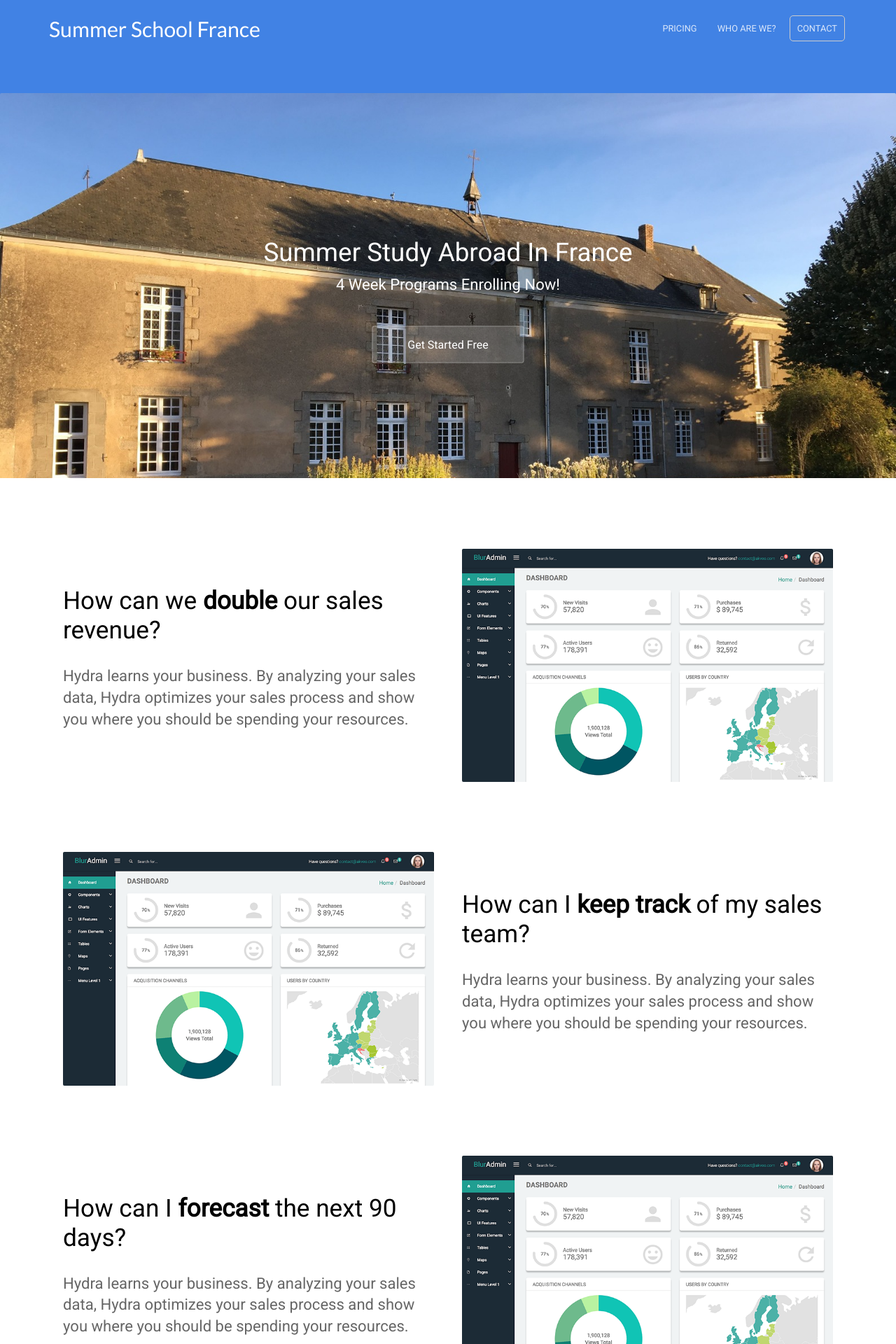
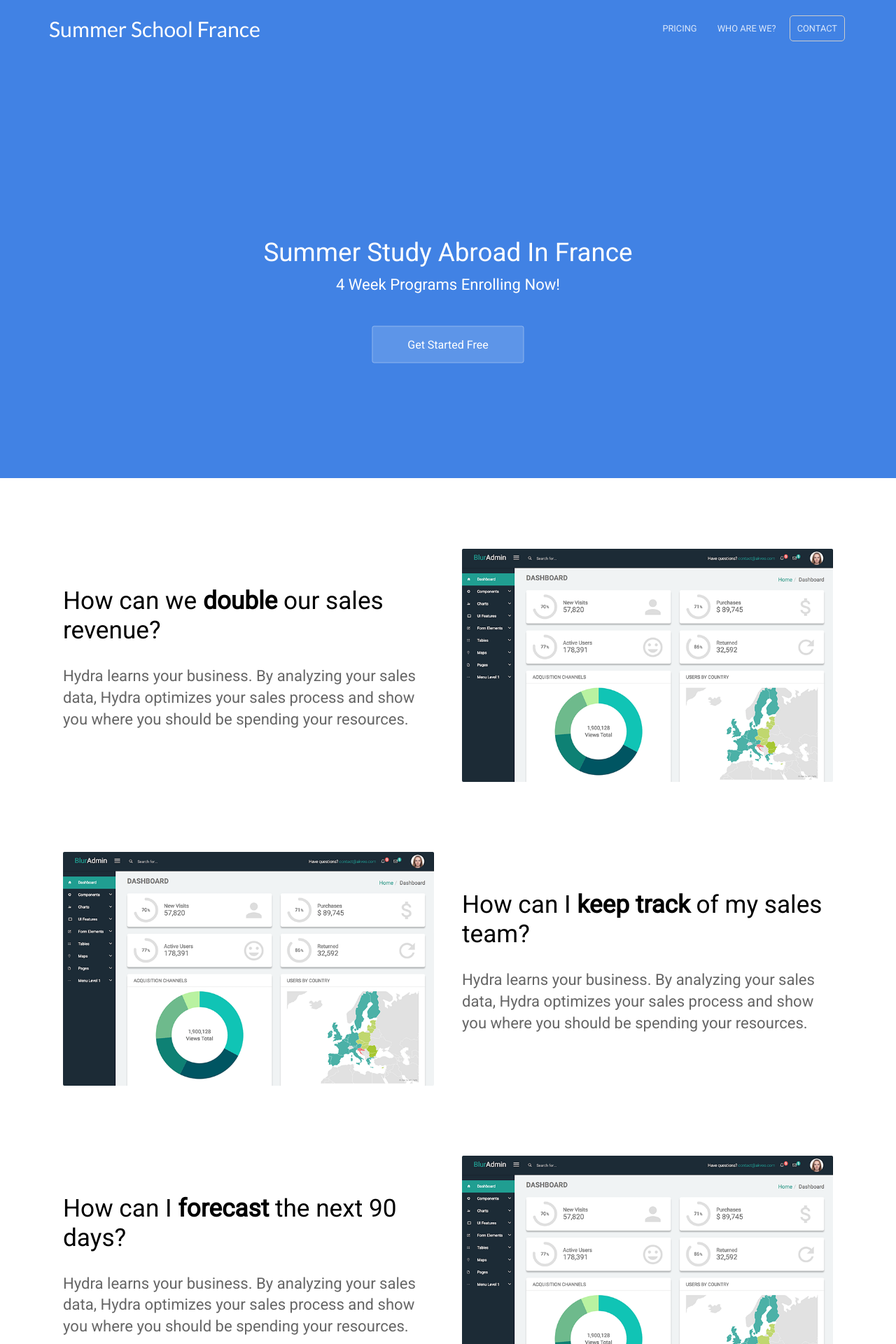
Before and after one commit to baritchie/project1, a Jekyll site: the page built from index.html, in a window 1280 px wide. Shown: the top 1920 px of the page at 70% size. Built offline with Jekyll 4.4.1, drawn with Linux system fonts in a browser that asks for light colours.

Commit message:
Updated 'index.html' via CloudCannon

```diff
--- a/index.html
+++ b/index.html
@@ -5,7 +5,6 @@ description: 4 Week Programs Enrolling Now!
 
 <section class="hero">
     <div class="hero_image">
-		<img alt="Our summer school campus in France" class="screenshot editable" src="/uploads/school-main.JPG" width="794" srcset="/uploads/school-main.JPG 794w, /uploads/school-main@2x.JPG 1588w" title="Our summer school campus in France" />
 	</div>
 	<div class="text-container">
 		<h1 class="editable">
```
